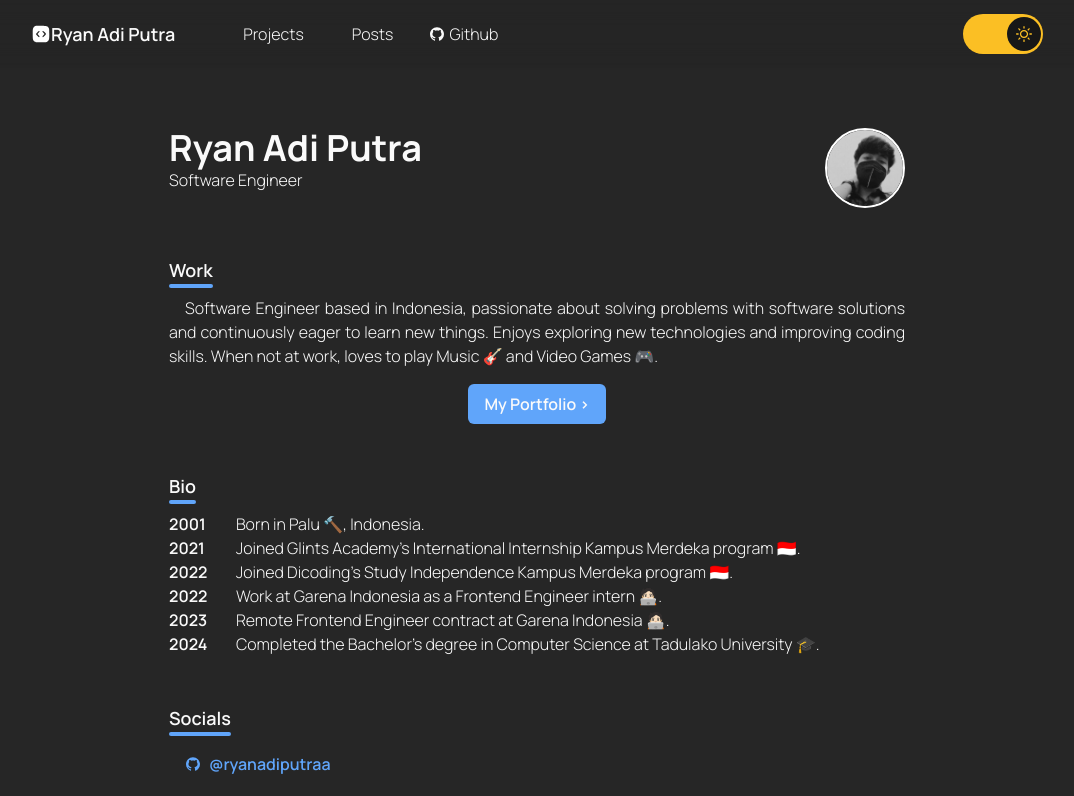
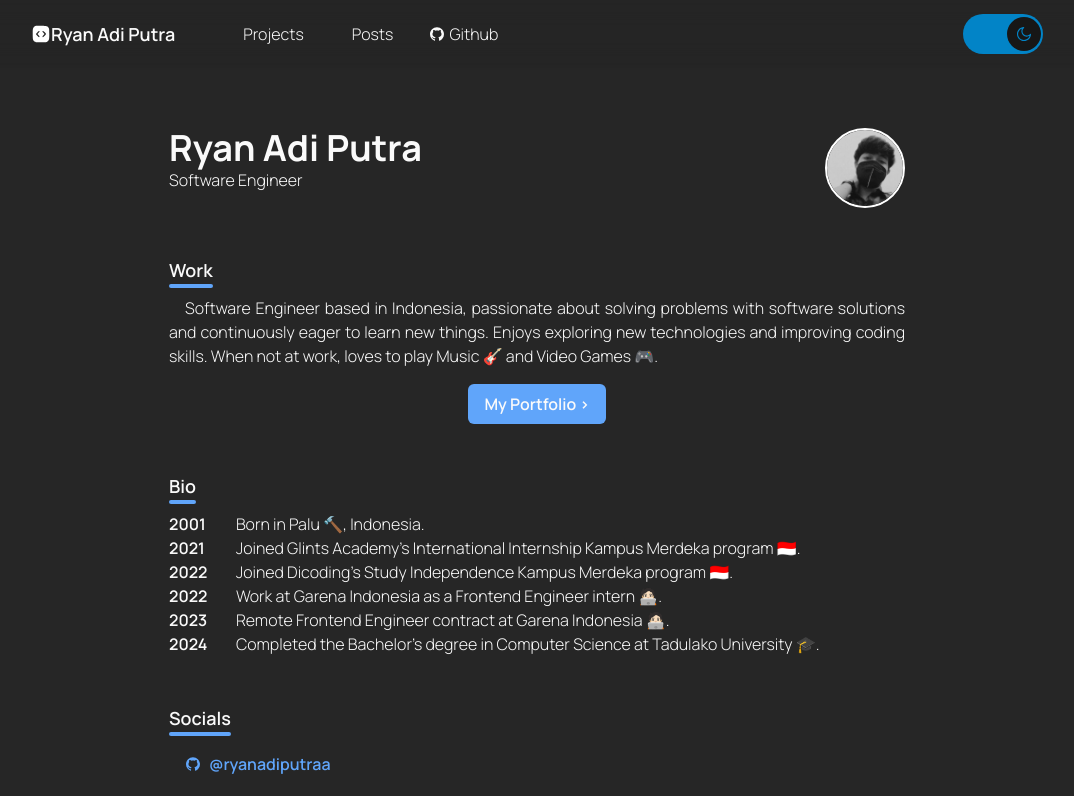
Before and after one commit to ryanadiputraa/ryanadiputra.my.id, a Next.js app: page / in a window 1280 px wide. Shown: the top 796 px of the page, without its empty margins (103-1177 px from the left). Built offline with nearby package versions, Linux system fonts and the light colour scheme; no server answers.

Commit message:
fix(layout): flipped theme toggler

```diff
--- a/src/components/theme.tsx
+++ b/src/components/theme.tsx
@@ -24,10 +24,10 @@ export function ThemeSelector({ initialTheme }: { initialTheme: Theme }): React.
     return (
         <button
             onClick={toggleTheme}
-            className="relative bg-sky-900 dark:bg-amber-400 rounded-full w-16 sm:w-20 h-8 sm:h-10"
+            className="relative bg-amber-500 dark:bg-sky-600 rounded-full w-16 sm:w-20 h-8 sm:h-10"
         >
-            <div className="absolute transition-all left-[0.15rem] sm:left-1 dark:translate-x-8 dark:sm:translate-x-10 top-[0.1rem] sm:top-[0.2rem] p-[0.4rem] sm:p-2 bg-neutral-50 dark:bg-neutral-900 rounded-full text-base sm:text-lg text-skye-900 dark:text-amber-400">
-                {theme === "dark" ? <AiOutlineSun /> : <AiOutlineMoon />}
+            <div className="absolute transition-all left-[0.15rem] sm:left-1 dark:translate-x-8 dark:sm:translate-x-10 top-[0.1rem] sm:top-[0.2rem] p-[0.4rem] sm:p-2 bg-neutral-50 dark:bg-neutral-900 rounded-full text-base sm:text-lg text-amber-500 dark:text-sky-600">
+                {theme === "light" ? <AiOutlineSun /> : <AiOutlineMoon />}
             </div>
         </button>
     );
```
